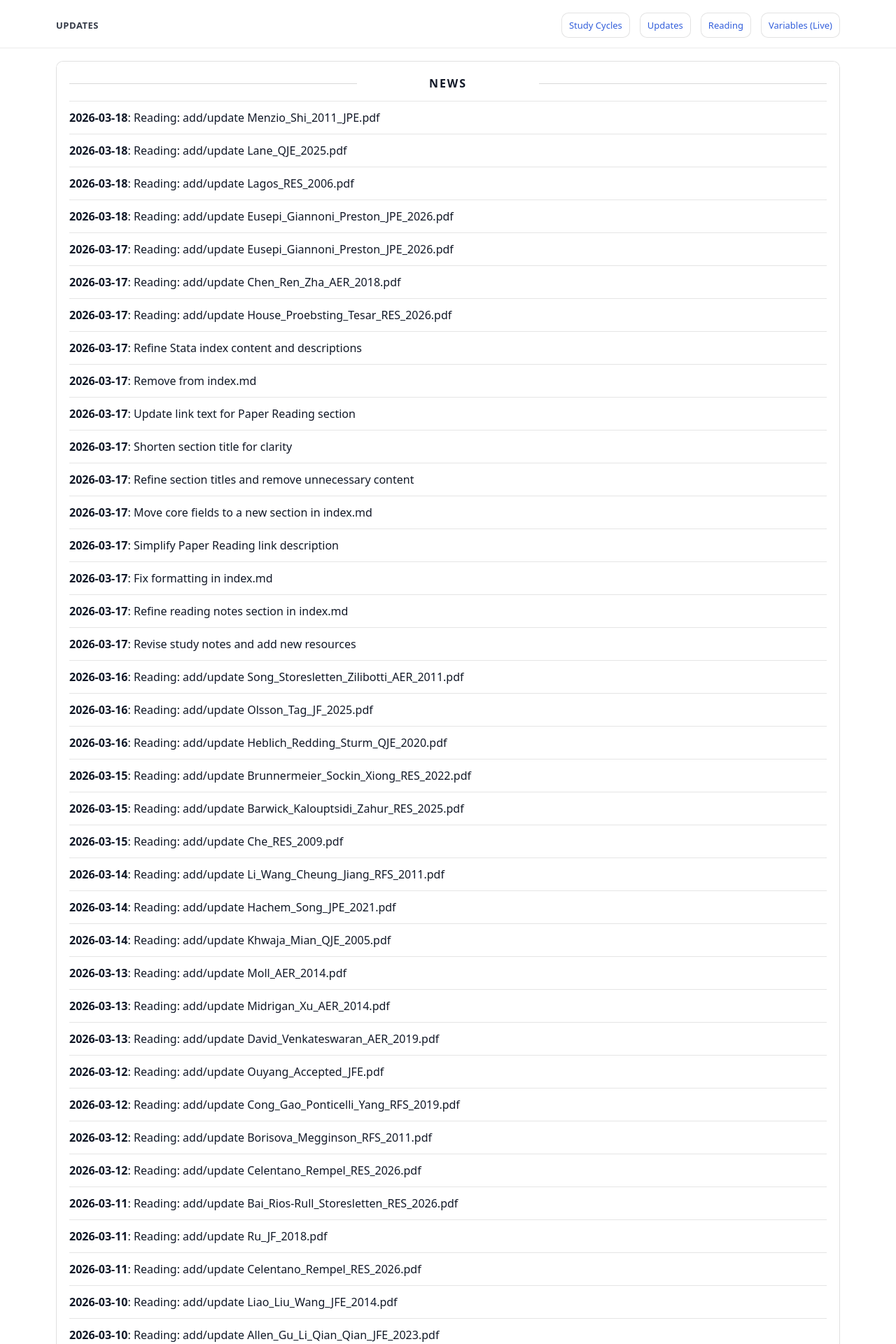
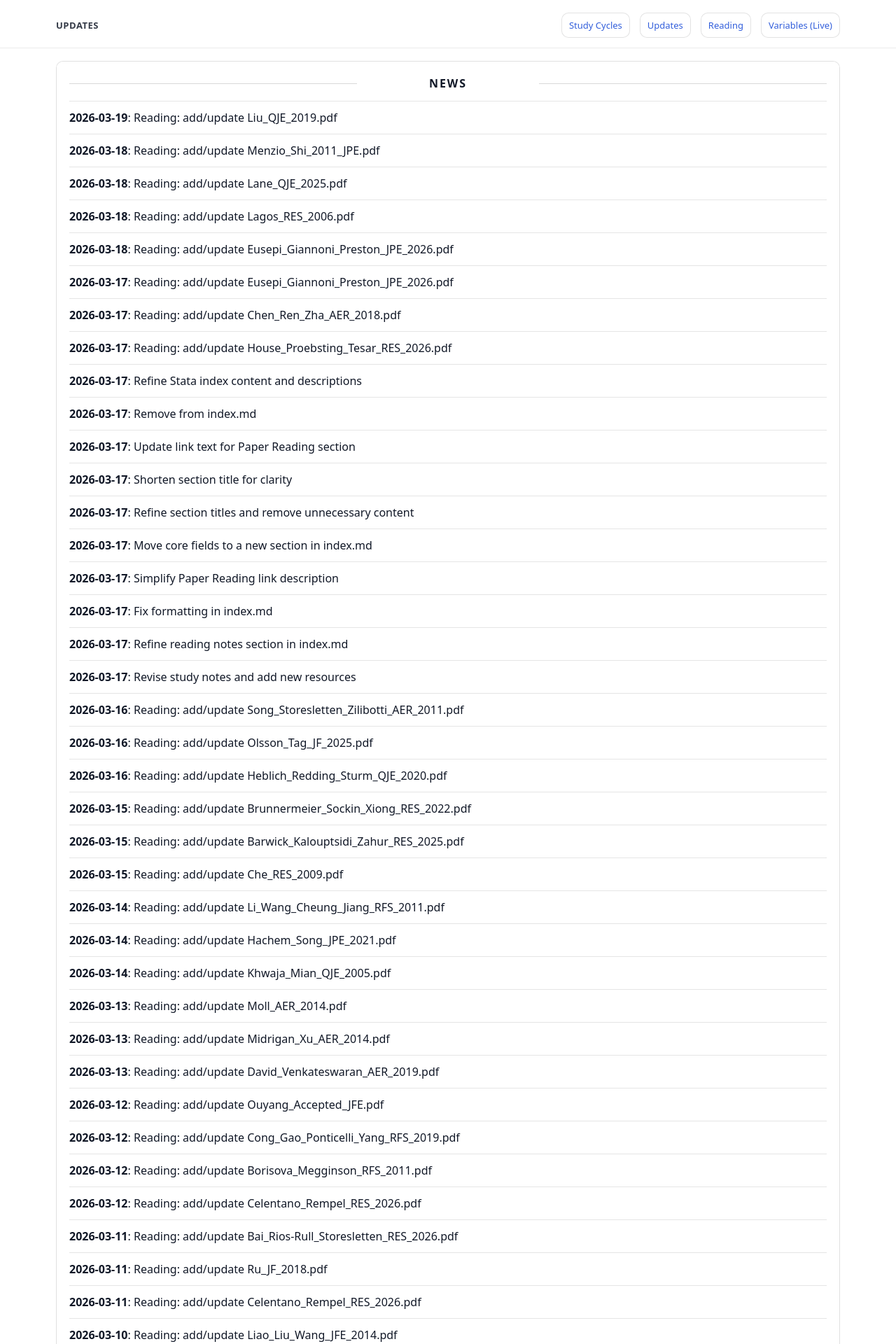
Before and after one commit to yaxinzn/study-archive, a Jekyll site: the page built from updates/index.md, in a window 1280 px wide. Shown: the top 1920 px of the page at 70% size. Built offline with Jekyll 4.4.1, drawn with Linux system fonts in a browser that asks for light colours; some of the changed text lies outside the part shown.

Commit message:
chore: update NEWS feed

```diff
--- a/_data/news.yml
+++ b/_data/news.yml
@@ -1,4 +1,7 @@
 # Auto-generated update history (sorted newest -> oldest). Do not edit manually.
+- ts: "1773866545"
+  date: "2026-03-19"
+  title: "Reading: add/update Liu_QJE_2019.pdf"
 - ts: "1773834834"
   date: "2026-03-18"
   title: "Reading: add/update Menzio_Shi_2011_JPE.pdf"
```
